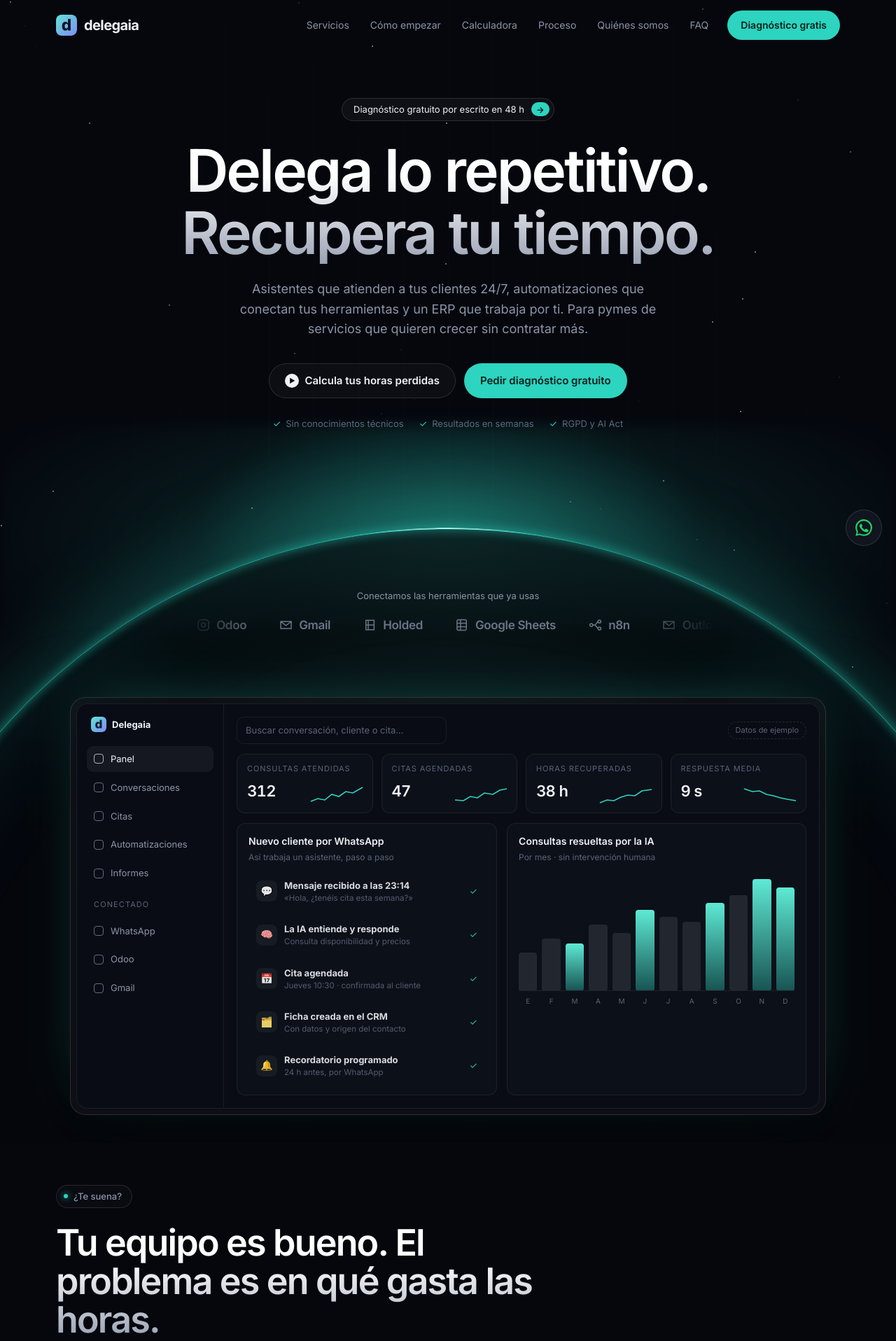
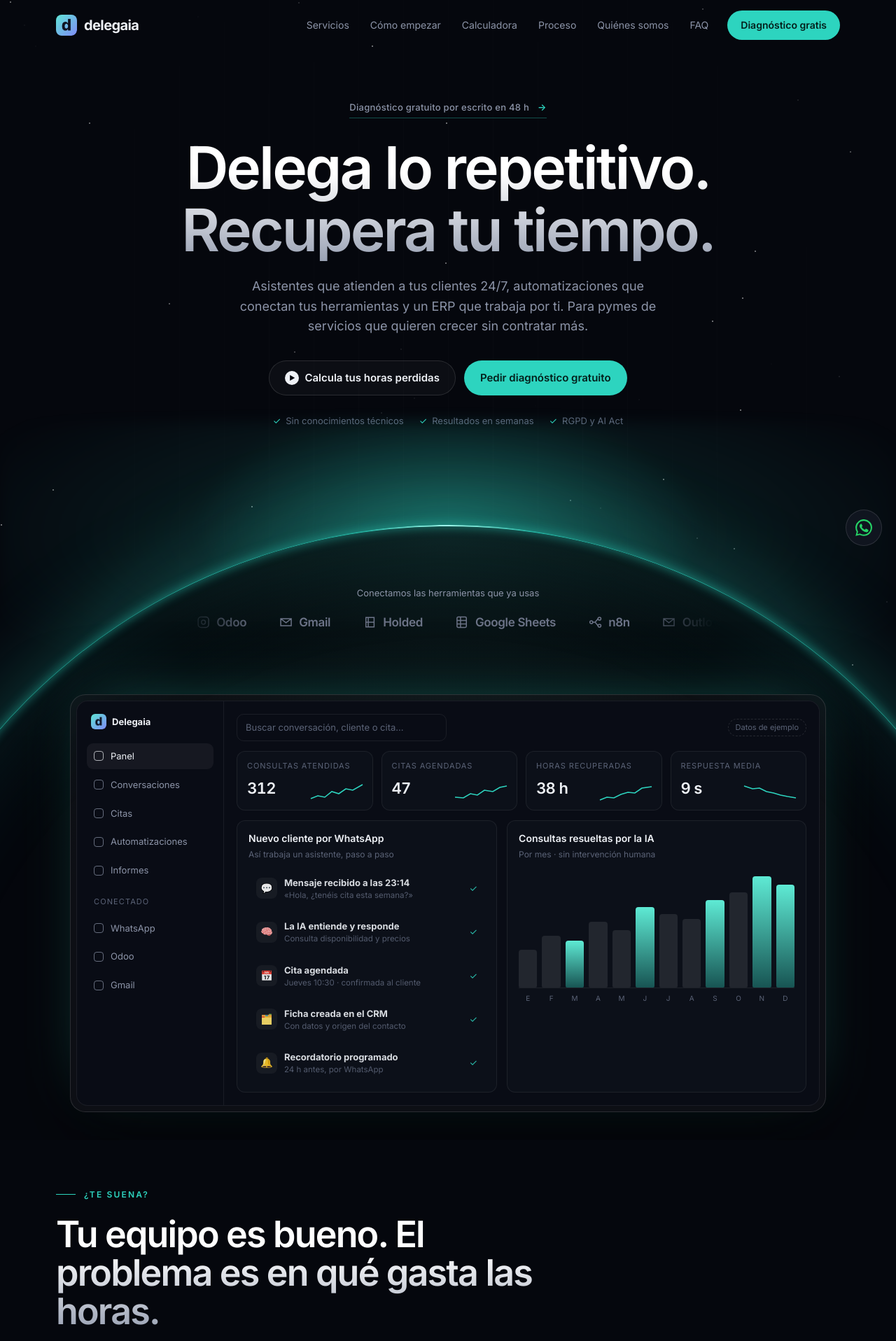
Before and after one commit to Delegaia/delegaia.github.io, a plain HTML site: page index.html in a window 1280 px wide. Shown: the top 1916 px of the page at 70% size. Drawn offline with Linux system fonts and the light colour scheme.

Commit message:
Rediseño: etiquetas de sección con línea (sin píldora con punto) y el sol sigue al ratón más rápido
Co-Authored-By: Claude Opus 5.5 <noreply@anthropic.com>
Claude-Session: https://claude.ai/code/session_011HQ9wTFvZn3616KtiAQjXG

```diff
--- a/assets/app.js
+++ b/assets/app.js
@@ -31,7 +31,7 @@ if (hz && hero && !reduce) {
   });
   hero.addEventListener('pointerleave', () => { tx = 50; tg = .55 });
   (function loop() {
-    cx += (tx - cx) * .07; cg += (tg - cg) * .07;
+    cx += (tx - cx) * .2; cg += (tg - cg) * .15;
     hz.style.setProperty('--mx', cx.toFixed(2) + '%'); hz.style.setProperty('--glow', cg.toFixed(3));
     requestAnimationFrame(loop);
   })();
--- a/assets/style.css
+++ b/assets/style.css
@@ -27,9 +27,10 @@ h2 { font-size: clamp(32px, 4.6vw, 52px); max-width: 20ch }
 .tx { background: linear-gradient(180deg, #fff 30%, #9aa2b4); -webkit-background-clip: text; background-clip: text; color: transparent }
 .acc, .grad { color: var(--acc) }
 .sub { color: var(--mute); font-size: clamp(16px, 1.7vw, 18px); max-width: 58ch; margin-top: 18px }
-.eyebrow { display: inline-flex; align-items: center; gap: 8px; color: var(--mute); font-size: 13px; font-weight: 500;
-  border: 1px solid var(--line2); border-radius: 99px; padding: 5px 14px 5px 10px; margin-bottom: 22px; background: rgba(255,255,255,.02) }
-.eyebrow::before { content: ""; width: 6px; height: 6px; border-radius: 50%; background: var(--acc); box-shadow: 0 0 10px var(--acc) }
+.eyebrow { display: inline-flex; align-items: center; gap: 12px; color: var(--acc); font-size: 12px; font-weight: 600;
+  letter-spacing: .18em; text-transform: uppercase; margin-bottom: 20px }
+.eyebrow::before { content: ""; width: 28px; height: 1px; background: currentColor }
+.center .eyebrow::after { content: ""; width: 28px; height: 1px; background: currentColor }
 .note { color: var(--dim); font-size: 13px; margin-top: 16px }
 
 /* Botones planos, sin brillo */
@@ -63,10 +64,10 @@ nav .wrap { display: flex; align-items: center; justify-content: space-between;
 .stars { position: absolute; inset: 0; z-index: -2; pointer-events: none }
 .stars i { position: absolute; width: 2px; height: 2px; border-radius: 50%; background: #fff; opacity: 0; animation: twinkle 5s infinite }
 @keyframes twinkle { 0%,100% { opacity: 0 } 50% { opacity: .55 } }
-.hero .pill { display: inline-flex; align-items: center; gap: 10px; background: rgba(255,255,255,.04); border: 1px solid var(--line2);
-  border-radius: 99px; padding: 5px 6px 5px 16px; font-size: 13px; color: var(--fg); text-decoration: none; transition: border-color .2s }
-.hero .pill:hover { border-color: rgba(var(--acc-a), .5) }
-.hero .pill b { background: var(--acc); color: var(--acc-ink); border-radius: 99px; width: 26px; height: 20px; display: grid; place-items: center; font-size: 12px }
+.hero .pill { display: inline-flex; align-items: center; gap: 12px; color: var(--mute); font-size: 13px; font-weight: 500; letter-spacing: .02em;
+  text-decoration: none; padding-bottom: 4px; border-bottom: 1px solid rgba(var(--acc-a), .35); transition: color .2s, border-color .2s }
+.hero .pill:hover { color: var(--fg); border-color: var(--acc) }
+.hero .pill b { color: var(--acc); font-weight: 600; transition: transform .2s } .hero .pill:hover b { transform: translateX(4px) }
 .hero h1 { font-size: clamp(42px, 7.4vw, 84px); margin: 26px auto 0; max-width: 15ch; font-weight: 600 }
 .hero .sub { margin: 22px auto 0; max-width: 54ch }
 .ctas { display: flex; gap: 12px; justify-content: center; flex-wrap: wrap; margin-top: 34px }
```
